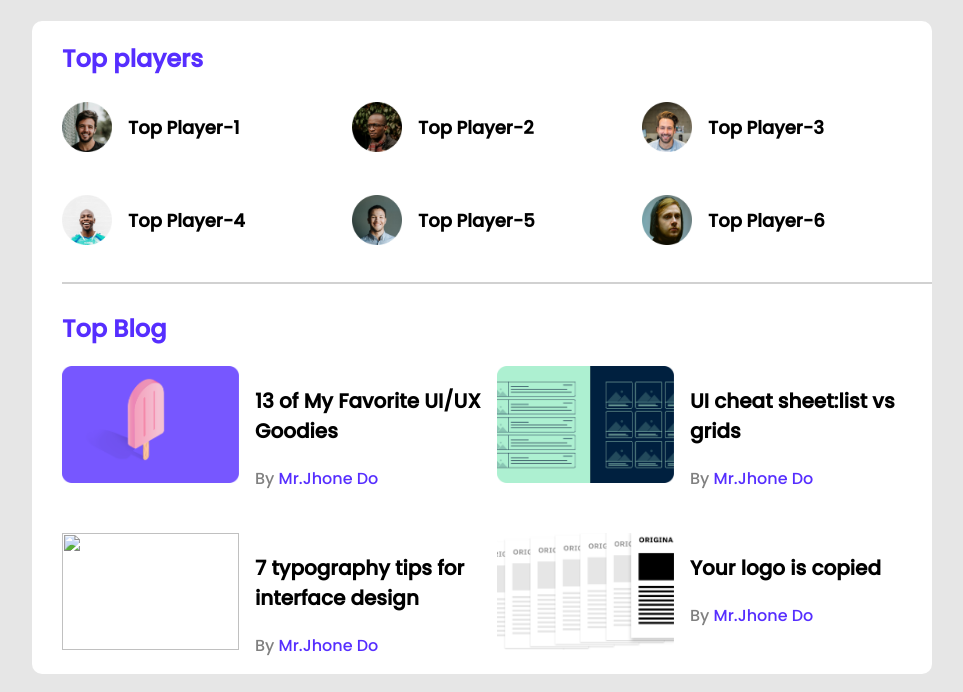
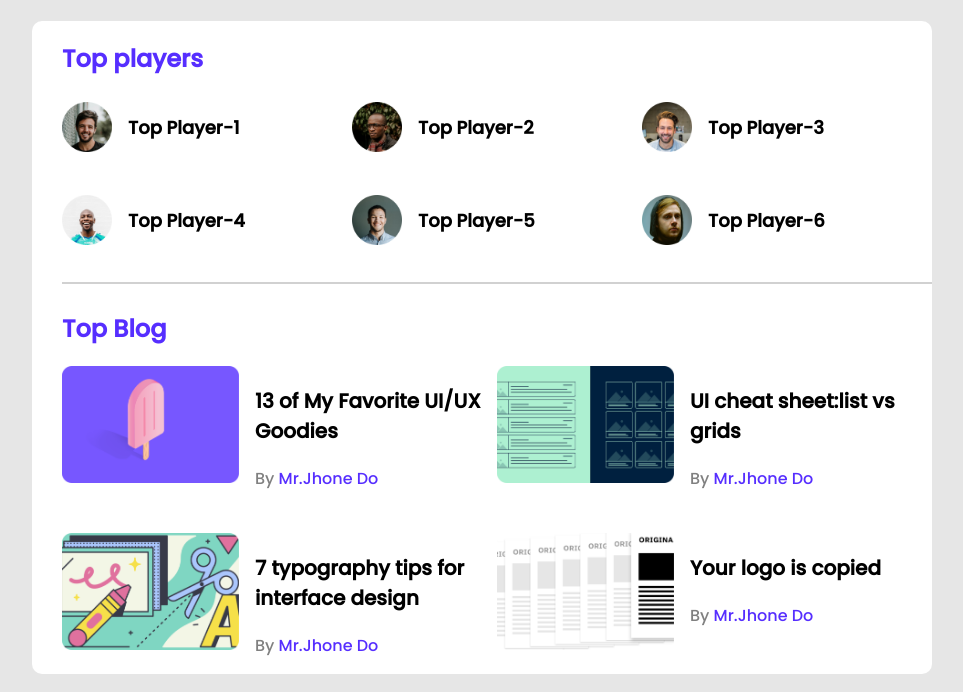
Before and after one commit to shakawatChy434/leader-board-css3, a plain HTML site: page index.html in a window 1280 px wide. Shown: the top 692 px of the page, without its empty margins (158-1121 px from the left). Drawn offline with Linux system fonts and the light colour scheme; the site is published under a folder, as on GitHub Pages, so addresses that start at the root find nothing.

```diff
--- a/index.html
+++ b/index.html
@@ -85,7 +85,7 @@
                 </article>
                 <article class="blog">
                     <div class="thumbnaill">
-                        <img src="/images/blogs/blog-3.png" alt="">
+                        <img src="images/blogs/blog-3.png" alt="">
                     </div>
                     <div class="blog-info">
                         <h3 class="blog-title">7 typography tips
```
